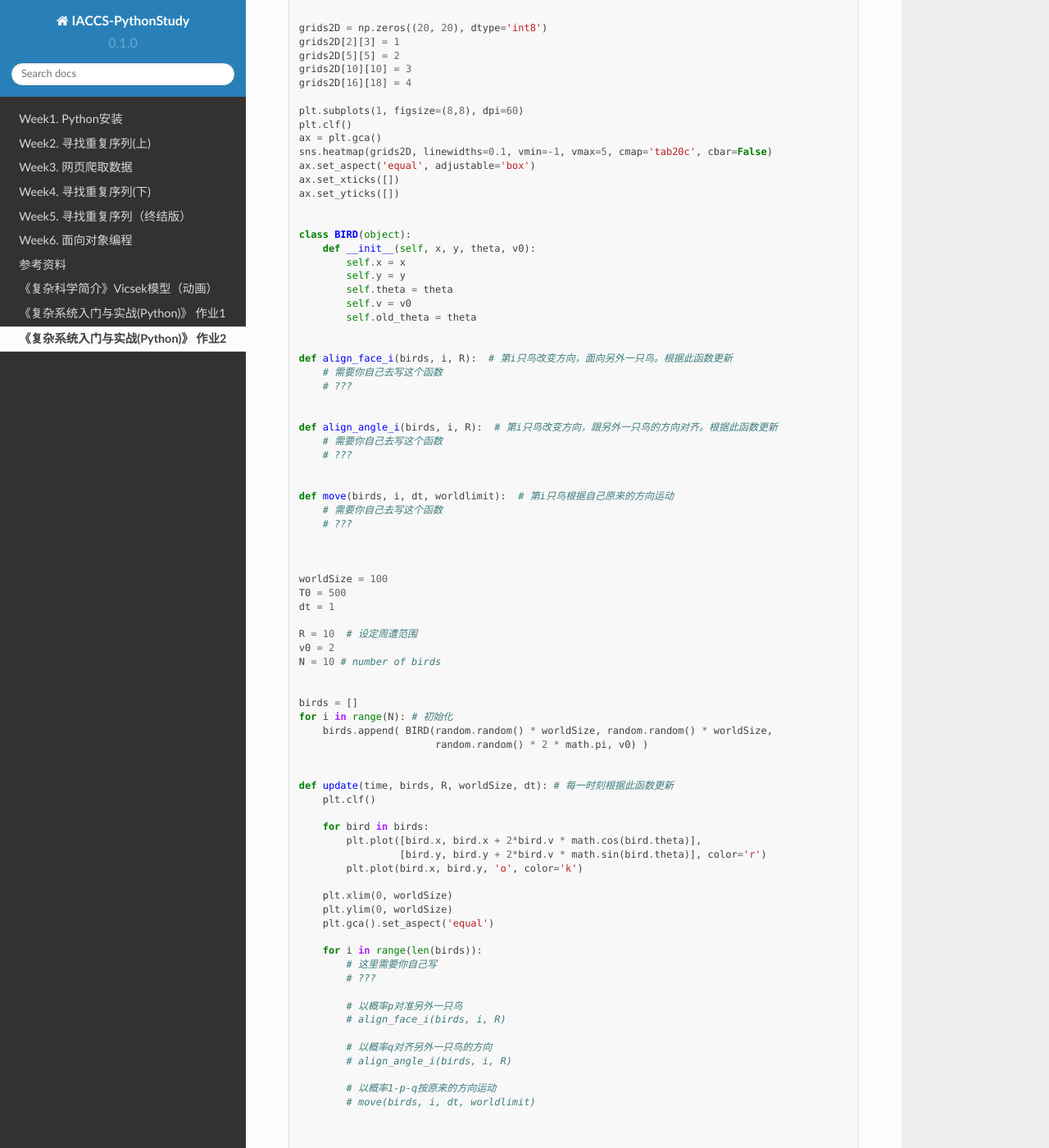
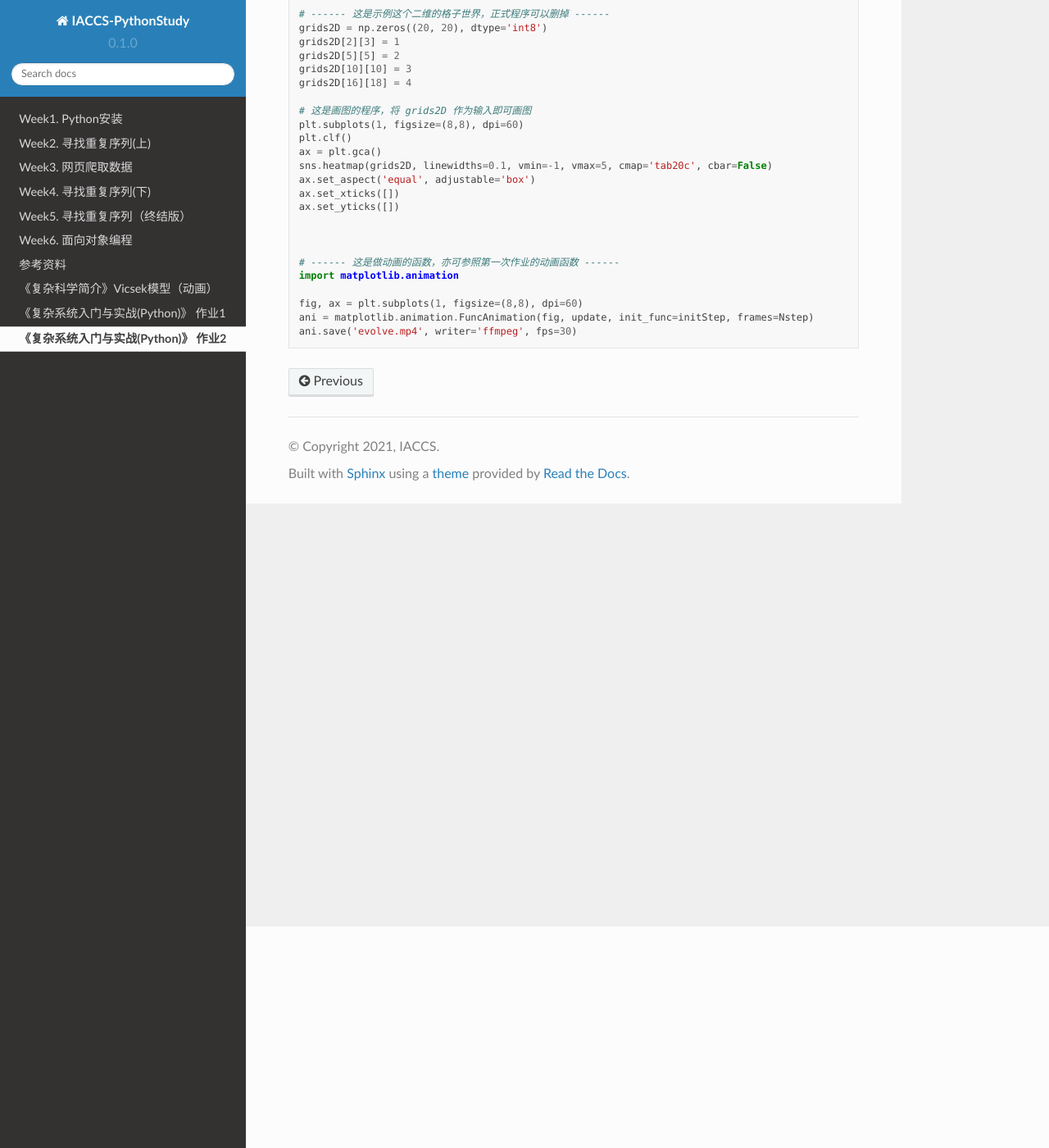
Before and after one commit to sandaowu/IACCS-Python-Study, a Sphinx documentation site: the page built from docs/source/hw2.rst, in a window 1280 px wide and 1400 px high, scrolled down 270 px. Shown: the whole window at 82% size. Built offline with Sphinx 7.4.7 and the Read the Docs theme 2.0.0, drawn with Linux system fonts in a browser that asks for light colours; some of the changed text lies outside the part shown.

Commit message:
Update hw2.rst

```diff
--- a/docs/source/hw2.rst
+++ b/docs/source/hw2.rst
@@ -7,13 +7,14 @@ Python代码参考::
   import matplotlib.pyplot as plt
   import seaborn as sns
 
-
+  # ------ 这是示例这个二维的格子世界，正式程序可以删掉 ------
   grids2D = np.zeros((20, 20), dtype='int8')
   grids2D[2][3] = 1
   grids2D[5][5] = 2
   grids2D[10][10] = 3
   grids2D[16][18] = 4
 
+  # 这是画图的程序，将 grids2D 作为输入即可画图
   plt.subplots(1, figsize=(8,8), dpi=60)
   plt.clf()
   ax = plt.gca()
@@ -23,77 +24,10 @@ Python代码参考::
   ax.set_yticks([])
 
 
-  class BIRD(object):
-      def __init__(self, x, y, theta, v0):
-          self.x = x
-          self.y = y
-          self.theta = theta
-          self.v = v0
-          self.old_theta = theta
 
+  # ------ 这是做动画的函数，亦可参照第一次作业的动画函数 ------
+  import matplotlib.animation
 
-  def align_face_i(birds, i, R):  # 第i只鸟改变方向，面向另外一只鸟。根据此函数更新
-      # 需要你自己去写这个函数
-      # ???
-
-
-  def align_angle_i(birds, i, R):  # 第i只鸟改变方向，跟另外一只鸟的方向对齐。根据此函数更新
-      # 需要你自己去写这个函数
-      # ???
-
-
-  def move(birds, i, dt, worldlimit):  # 第i只鸟根据自己原来的方向运动
-      # 需要你自己去写这个函数
-      # ???
-
-
-
-  worldSize = 100
-  T0 = 500
-  dt = 1
-
-  R = 10  # 设定周遭范围
-  v0 = 2
-  N = 10 # number of birds
-
-
-  birds = []
-  for i in range(N): # 初始化
-      birds.append( BIRD(random.random() * worldSize, random.random() * worldSize,
-                         random.random() * 2 * math.pi, v0) )
-
-
-  def update(time, birds, R, worldSize, dt): # 每一时刻根据此函数更新
-      plt.clf()
-
-      for bird in birds:
-          plt.plot([bird.x, bird.x + 2*bird.v * math.cos(bird.theta)],
-                   [bird.y, bird.y + 2*bird.v * math.sin(bird.theta)], color='r')
-          plt.plot(bird.x, bird.y, 'o', color='k')
-
-      plt.xlim(0, worldSize)
-      plt.ylim(0, worldSize)
-      plt.gca().set_aspect('equal')
-
-      for i in range(len(birds)):
-          # 这里需要你自己写
-          # ???
-
-          # 以概率p对准另外一只鸟
-          # align_face_i(birds, i, R)
-
-          # 以概率q对齐另外一只鸟的方向
-          # align_angle_i(birds, i, R)
-
-          # 以概率1-p-q按原来的方向运动
-          # move(birds, i, dt, worldlimit)
-
-
-
-  fig, ax = plt.subplots(1, figsize=(8,8), dpi=60)  # 初始化世界，画图
-
-  ani = matplotlib.animation.FuncAnimation(fig, update, frames=T0, fargs=[birds, R, worldSize, dt]) # 主函数，设置更新函数
-  # 这其中的 update() 是一个函数，其自变量由 fargs 给出
-  # update()的第一个变量一定是time，而 fargs 中从第二个自变量开始写起
-
-  ani.save('SPP_movie.mp4', writer='ffmpeg', fps=30)  # 储存动画
+  fig, ax = plt.subplots(1, figsize=(8,8), dpi=60)
+  ani = matplotlib.animation.FuncAnimation(fig, update, init_func=initStep, frames=Nstep)
+  ani.save('evolve.mp4', writer='ffmpeg', fps=30)
```
